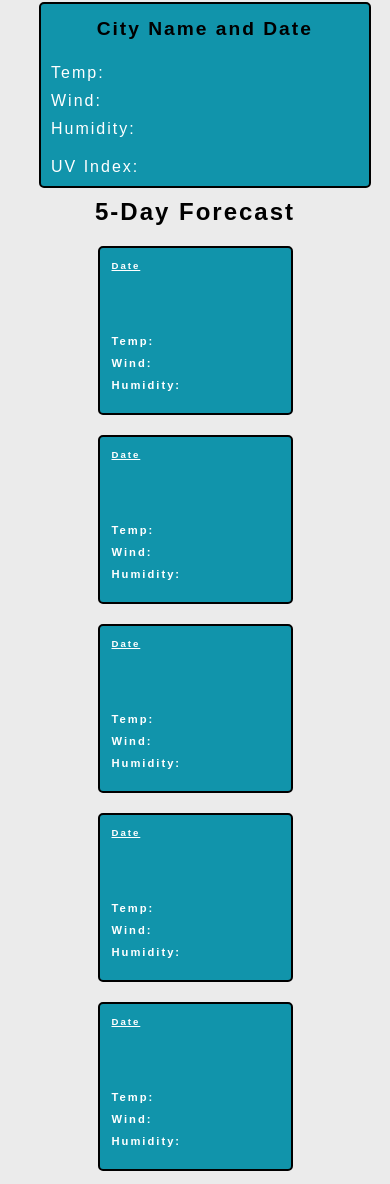
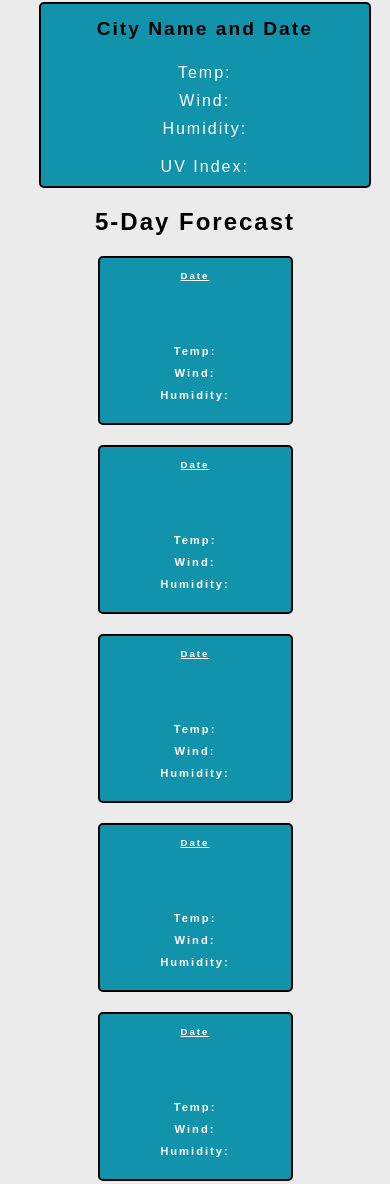
Before and after one commit to Ishan-Wijesingha99/Weather-App-Based-Off-City, a plain HTML site: page index.html in a window 390 px wide. Shown: the part 314-1498 px from the top of the page. Drawn offline with Linux system fonts and the light colour scheme.

Commit message:
aligned text to make more responsive

```diff
--- a/assets/index.css
+++ b/assets/index.css
@@ -159,14 +159,6 @@ body {
     font-weight: 900;
 }
 
-#block-1 {
-    margin-left: 0;
-}
-
-#block-5 {
-    margin-right: 0;
-}
-
 .five-day-forecast-section {
     display: flex;
     align-items: center;
@@ -234,6 +226,7 @@ body {
         margin-left: auto;
         margin-right: auto;
         width: 85vw;
+        text-align: center;
     }
 
     .city-namedate-img-container {
@@ -244,8 +237,10 @@ body {
         font-size: 1.2rem;
     }
 
+
     #five-day-forecast-heading {
         text-align: center;
+        margin-top: 20px;
     }
 
     .five-day-forecast-section {
@@ -259,6 +254,7 @@ body {
 
     .forecast-block {
         width: 50vw;
+        text-align: center;
     }
 
     #block-1 {
```
